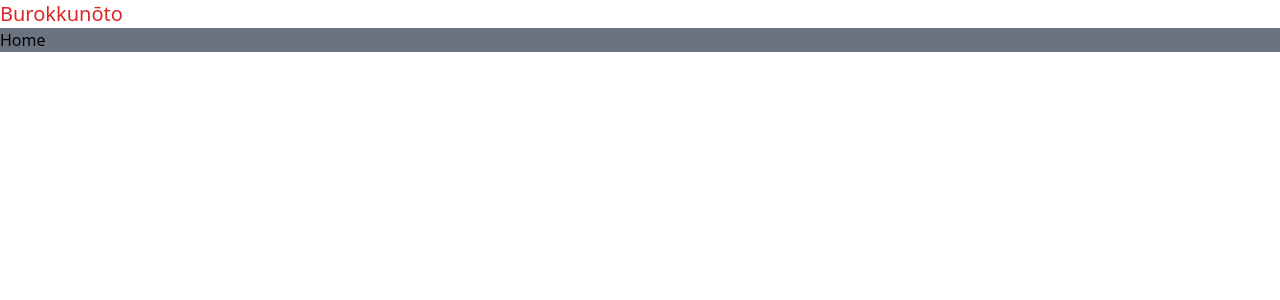
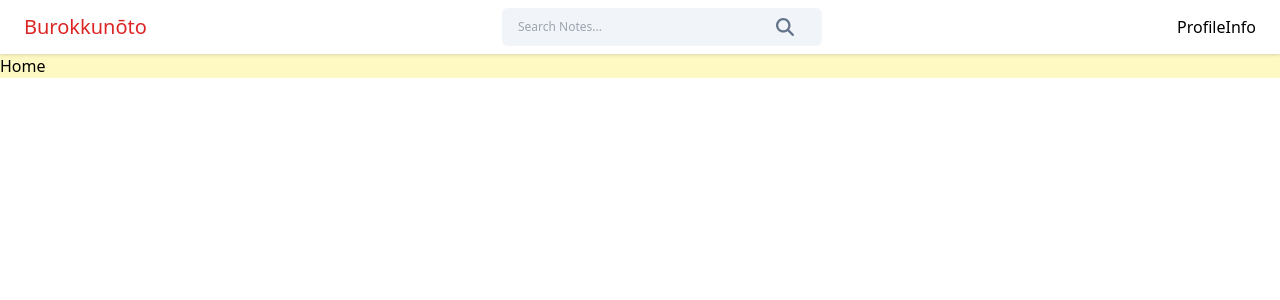
Before and after one commit to ch3rrywolf/Burokkunoto, a React (Vite) app in the folder frontend/: page / in a window 1280 px wide. Shown: the top 300 px of the page. Built offline with nearby package versions, Linux system fonts and the light colour scheme.

Commit message:
frontend SearchBar

```diff
--- a/frontend/package.json
+++ b/frontend/package.json
@@ -13,6 +13,7 @@
     "axios": "^1.7.7",
     "react": "^18.3.1",
     "react-dom": "^18.3.1",
+    "react-icons": "^5.3.0",
     "react-router-dom": "^6.27.0",
     "react-toastify": "^10.0.6"
   },
--- /dev/null
+++ b/frontend/src/components/Cards/ProfileInfo.jsx
@@ -0,0 +1,9 @@
+import React from 'react'
+
+const ProfileInfo = () => {
+  return (
+    <div>ProfileInfo</div>
+  )
+}
+
+export default ProfileInfo
--- a/frontend/src/components/NavBar.jsx
+++ b/frontend/src/components/NavBar.jsx
@@ -1,12 +1,29 @@
-import React from 'react'
+import React, { useState } from 'react'
+import SearchBar from './SerachBar/SearchBar'
+import ProfileInfo from './Cards/ProfileInfo'
 
 const NavBar = () => {
+    const [searchQuery, setSearchQuery] = useState("")
+
+    const handleSearch = () => {}
+    const onClearSearch = () => {
+      setSearchQuery("")
+    }
+
   return (
-    <div className="bg-white">
+    <div className="bg-white flex items-center justify-between px-6 py-2 drop-shadow">
       <h2 className="text-xl font-medium text-black">
         <span className="text-red-600">Burokkun</span>
         <span className="text-red-600">ōto</span>
       </h2>
+
+      <SearchBar
+        value={searchQuery}
+        onChange={({ target }) => setSearchQuery(target.value)}
+        handleSearch={handleSearch}
+        onClearSearch={onClearSearch} />
+
+      <ProfileInfo />
     </div>
   )
 }
--- /dev/null
+++ b/frontend/src/components/SerachBar/SearchBar.jsx
@@ -0,0 +1,31 @@
+import React from 'react'
+import { FaMagnifyingGlass } from "react-icons/fa6"
+import { IoMdClose } from "react-icons/io"
+
+const SearchBar = ({ value, onChange, handleSearch, onClearSearch }) => {
+  return (
+    <div className="w-40 sm:w-60 md:w-80 flex items-center px-4 bg-slate-100 rounded-md">
+        <input type="text"
+        placeholder="Search Notes..."
+        className="w-full text-xs bg-transparent py-[11px] outline-none"
+        value={value}
+        onChange={onChange}
+        />
+
+        {value && (
+            <IoMdClose
+                className="text-slate-500 text-xl cursor-pointer hover:text-black mr-3"
+                onClick={onClearSearch}
+            />
+        )}
+
+        <FaMagnifyingGlass
+        className="text-slate-500 text-xl
+        corsor-pointer hover:text-black
+        mr-3"
+        onClick={handleSearch} />
+    </div>
+  )
+}
+
+export default SearchBar
--- a/frontend/src/pages/Home/Home.jsx
+++ b/frontend/src/pages/Home/Home.jsx
@@ -2,7 +2,7 @@
 
 const Home = () => {
   return (
-    <div className="bg-gray-500">Home</div>
+    <div className="bg-yellow-100">Home</div>
   )
 }
 
```
Also changed, not shown: 1 other file (tests, documents, lock files or other folders).
